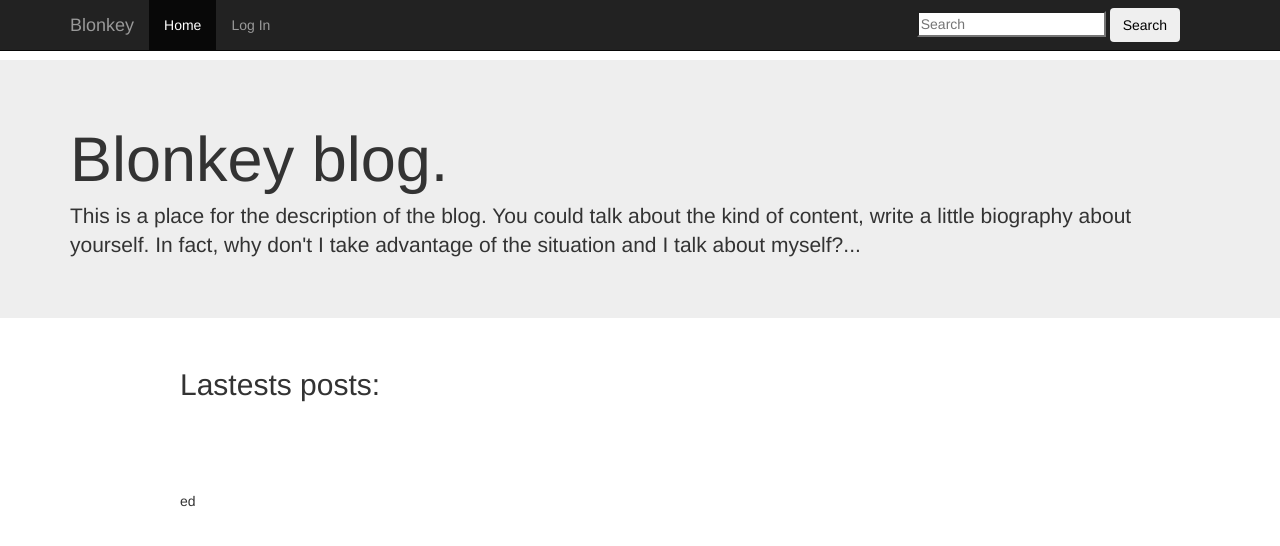
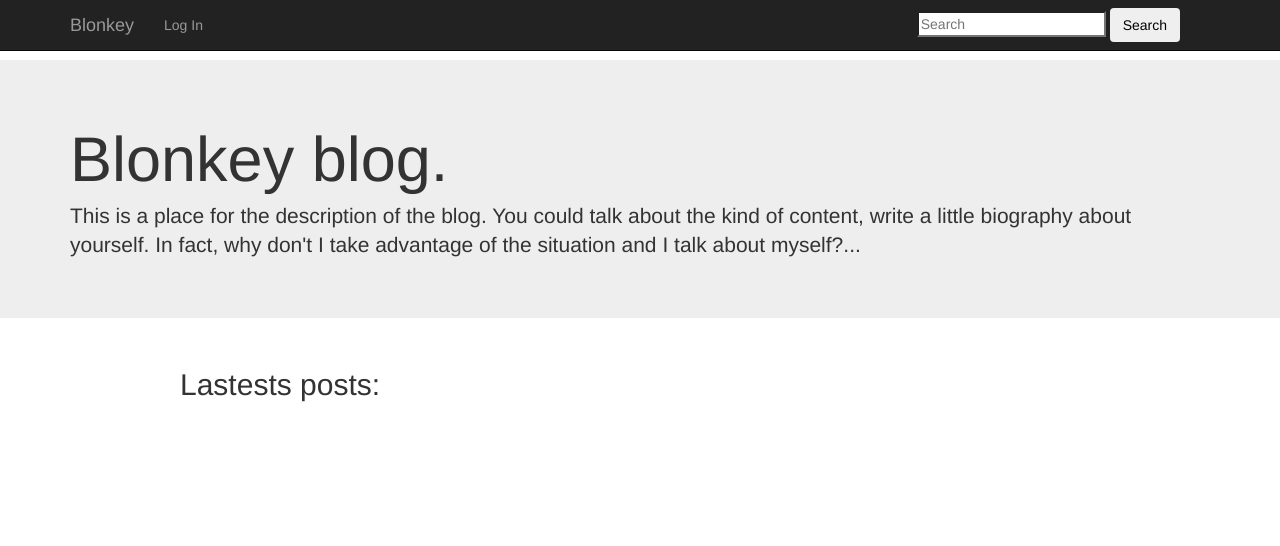
Before and after one commit to YoYuUm/Blonkey, a Flask app: page /index in a window 1280 px wide. Shown: the top 546 px of the page. Run offline with Flask 2, Linux system fonts and the light colour scheme; data that the repository does not hold is empty; some libraries are stand-ins or nearby versions.

Commit message:
Fix Navigation bar

```diff
--- a/app/templates/base.html
+++ b/app/templates/base.html
@@ -16,6 +16,7 @@
     <script src="{{ url_for('static', filename='bootstrap/js/bootstrap.js') }}" type="text/javascript"></script>
      <style>
          body {
+
           padding-top: 60px; /* 60px to make the container go all the way to the bottom of the topbar */
           }
           .label a, .badge a{
@@ -39,14 +40,19 @@
 
   <body>
 
-        <div class="navbar navbar-inverse navbar-fixed-top">
+        <header class="navbar navbar-inverse navbar-fixed-top" role="banner">
                 <div class="container">
                     <div class="navbar-header">
-                        <a class="navbar-brand" href="{{url_for('index')}}">Blonkey</a>
+                      <button type="button" class="navbar-toggle" data-toggle="collapse" data-target=".blonkey-navbar-collapse">
+                        <span class="sr-only">Toggle navigation</span>
+                        <span class="icon-bar"></span>
+                        <span class="icon-bar"></span>
+                        <span class="icon-bar"></span>
+                      </button>
+                      <a class="navbar-brand" href="{{url_for('index')}}">Blonkey</a>
                     </div>
-                    <div class="navbar-collapse collapse">
+                    <nav class="collapse navbar-collapse blonkey-navbar-collapse" role="navigation">
                         <ul class="nav navbar-nav">
-                          <li {% if request.path == url_for('index') %}class="active"{% endif %}><a href="{{url_for('index')}}">Home</a></li>
                           {% if user.id %}
                               <li {% if request.path == url_for('add_post') %}class="active"{% endif %}><a href="{{url_for('add_post')}}">New Post</a></li>
                               <li {% if request.path == url_for('logout') %}class="active"{% endif %}><a href="{{url_for('logout')}}">Log Out</a></li>
@@ -65,10 +71,10 @@
                                     <input type="submit" value="Search" class="btn btn-small">
                         </form>
 
-                    </div>
+                    </nav>
 
                 </div>
-        </div>
+        </header>
         {% block jumbotron %}
         {% endblock%}
 
--- a/app/templates/mod_iterate_posts.html
+++ b/app/templates/mod_iterate_posts.html
@@ -6,4 +6,4 @@
             <hr/>
   {% endfor %}
 {% include "mod_pagination.html" %}
-</div>ed
+</div>
```
